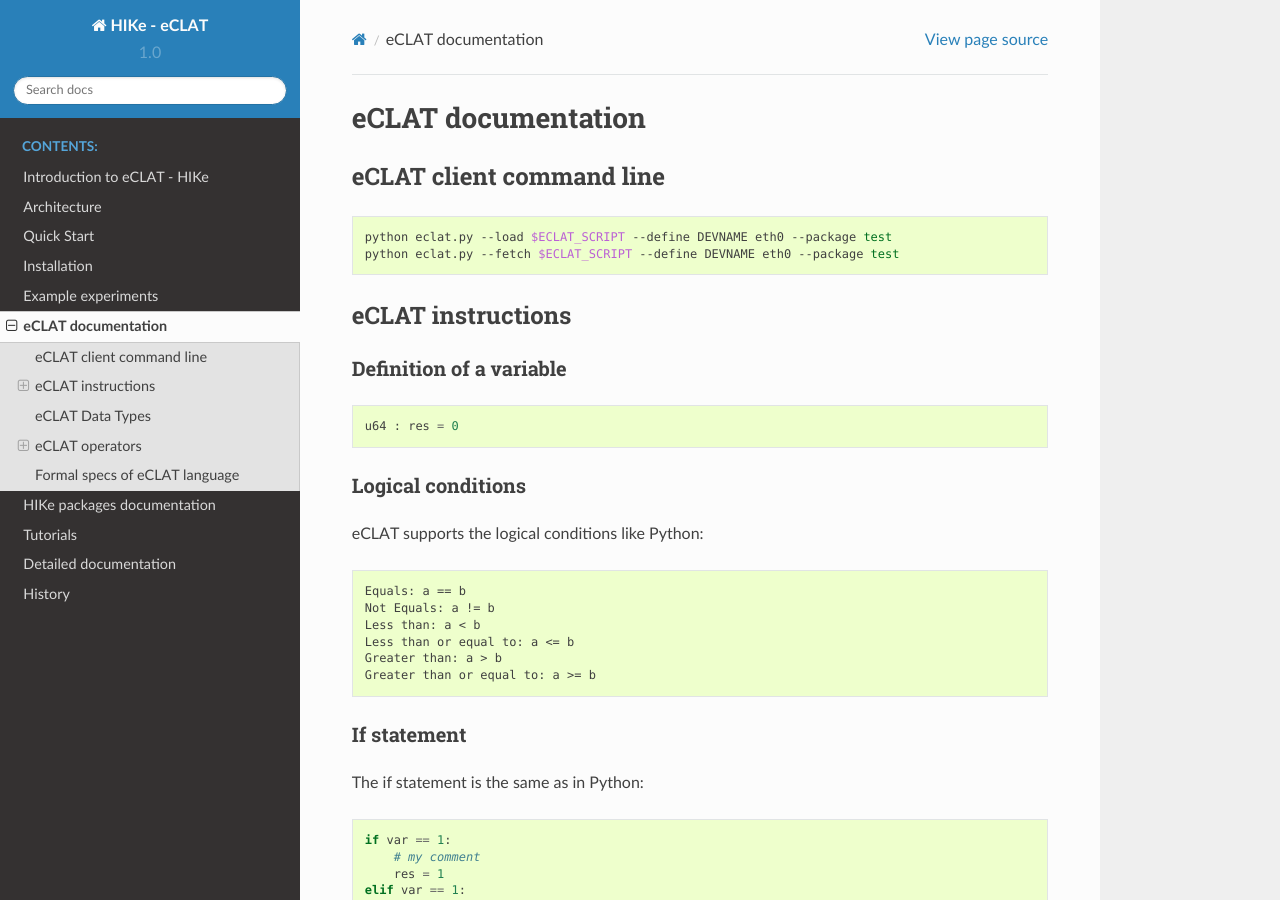
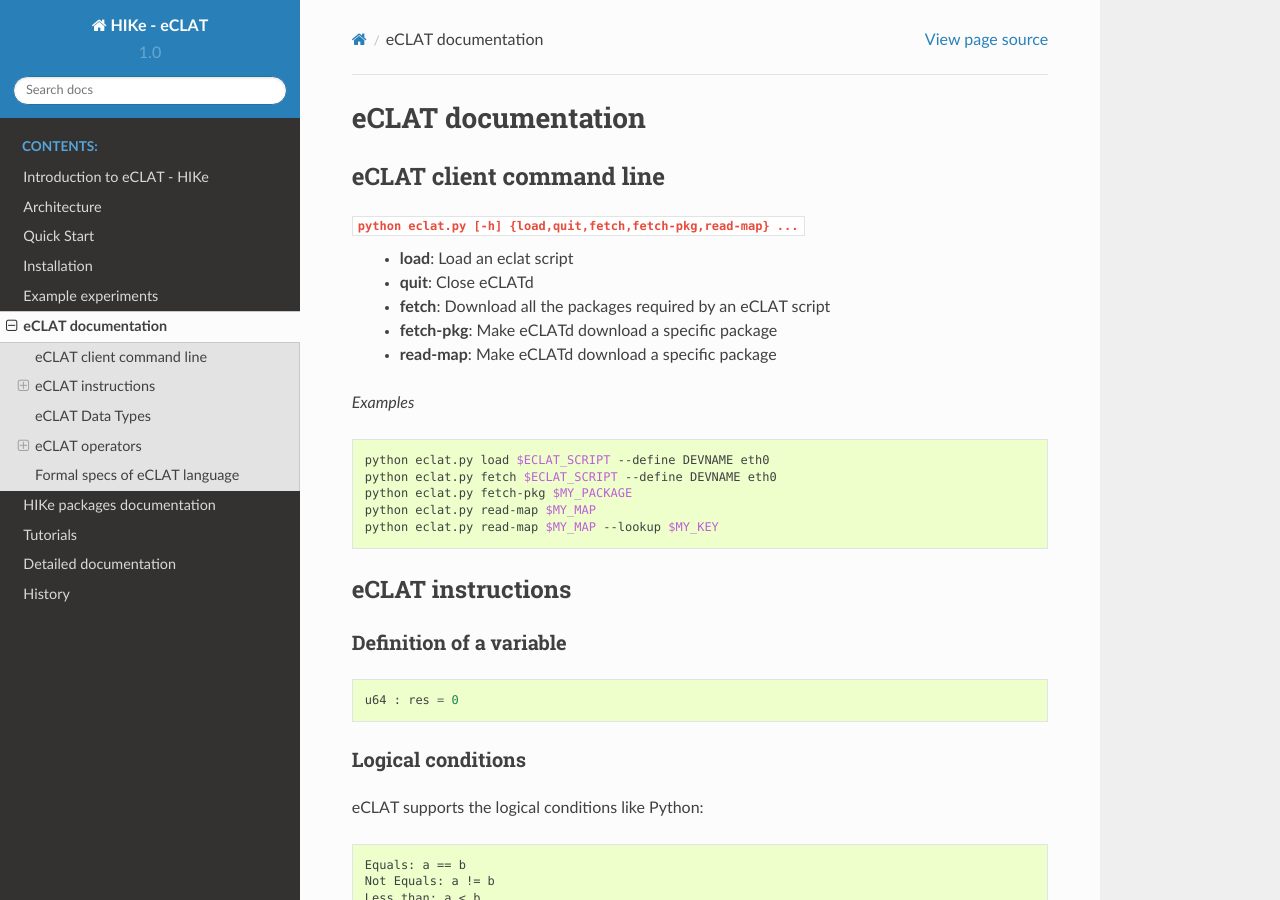
Before and after one commit to hike-eclat/docs, a Sphinx documentation site: the page built from docs/eclat_doc.rst, in a window 1280 px wide and 900 px high. Built offline with Sphinx 7.4.7 and the Read the Docs theme 2.0.0, drawn with Linux system fonts in a browser that asks for light colours; pages that are not in the unit, such as notebooks, are missing from menus.

Commit message:
Update eclat_doc.rst
updated CLI commands

```diff
--- a/docs/eclat_doc.rst
+++ b/docs/eclat_doc.rst
@@ -4,10 +4,24 @@
 eCLAT client command line
 ------------------------------
 
+``python eclat.py [-h] {load,quit,fetch,fetch-pkg,read-map} ...``
+  * **load**:                Load an eclat script
+  * **quit**:                Close eCLATd
+  * **fetch**:               Download all the packages required by an eCLAT script
+  * **fetch-pkg**:           Make eCLATd download a specific package
+  * **read-map**:            Make eCLATd download a specific package
+
+
+*Examples*
+
 .. code-block:: shell
 
-   python eclat.py --load $ECLAT_SCRIPT --define DEVNAME eth0 --package test
-   python eclat.py --fetch $ECLAT_SCRIPT --define DEVNAME eth0 --package test
+   python eclat.py load $ECLAT_SCRIPT --define DEVNAME eth0
+   python eclat.py fetch $ECLAT_SCRIPT --define DEVNAME eth0
+   python eclat.py fetch-pkg $MY_PACKAGE
+   python eclat.py read-map $MY_MAP
+   python eclat.py read-map $MY_MAP --lookup $MY_KEY
+
 
 
 eCLAT instructions
```
